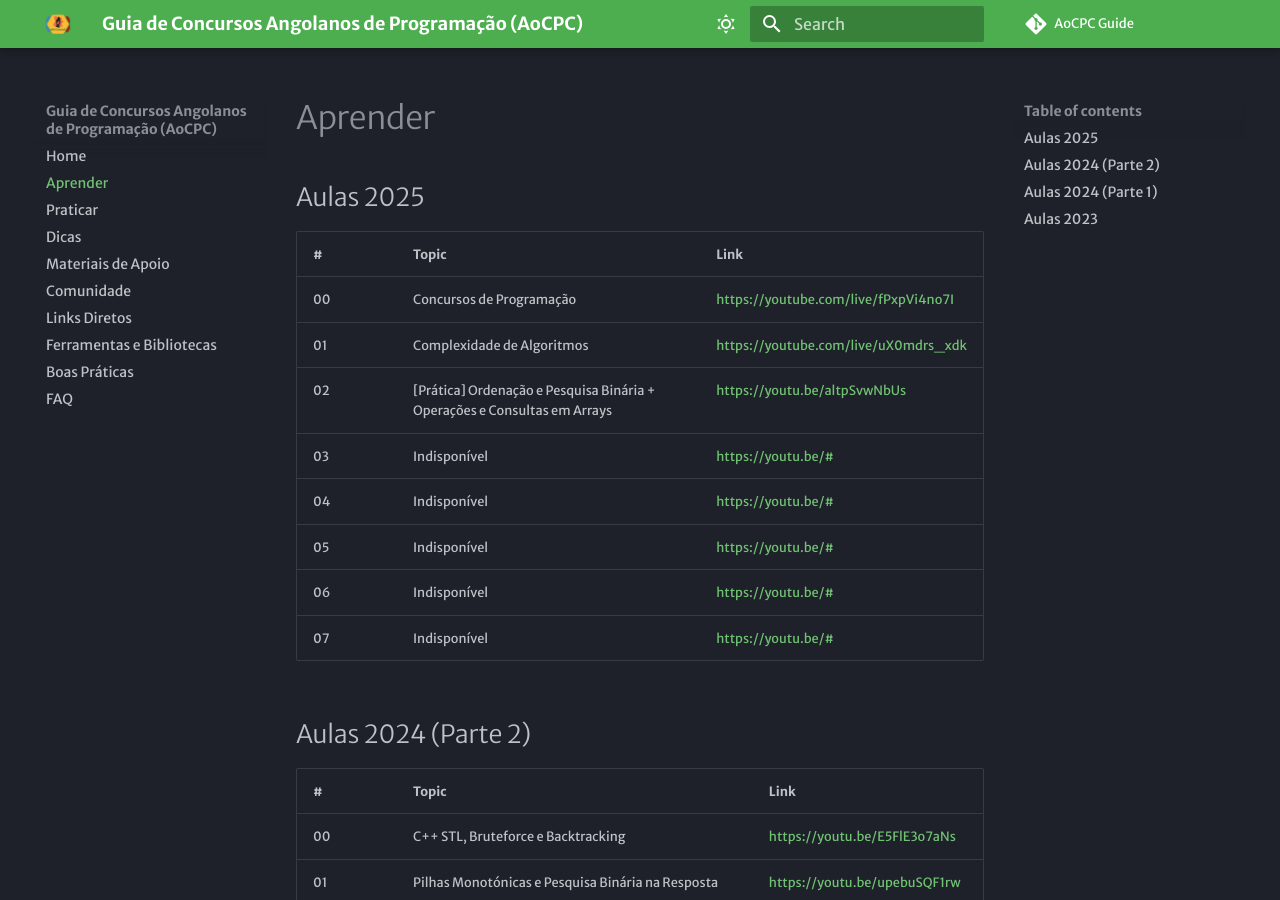
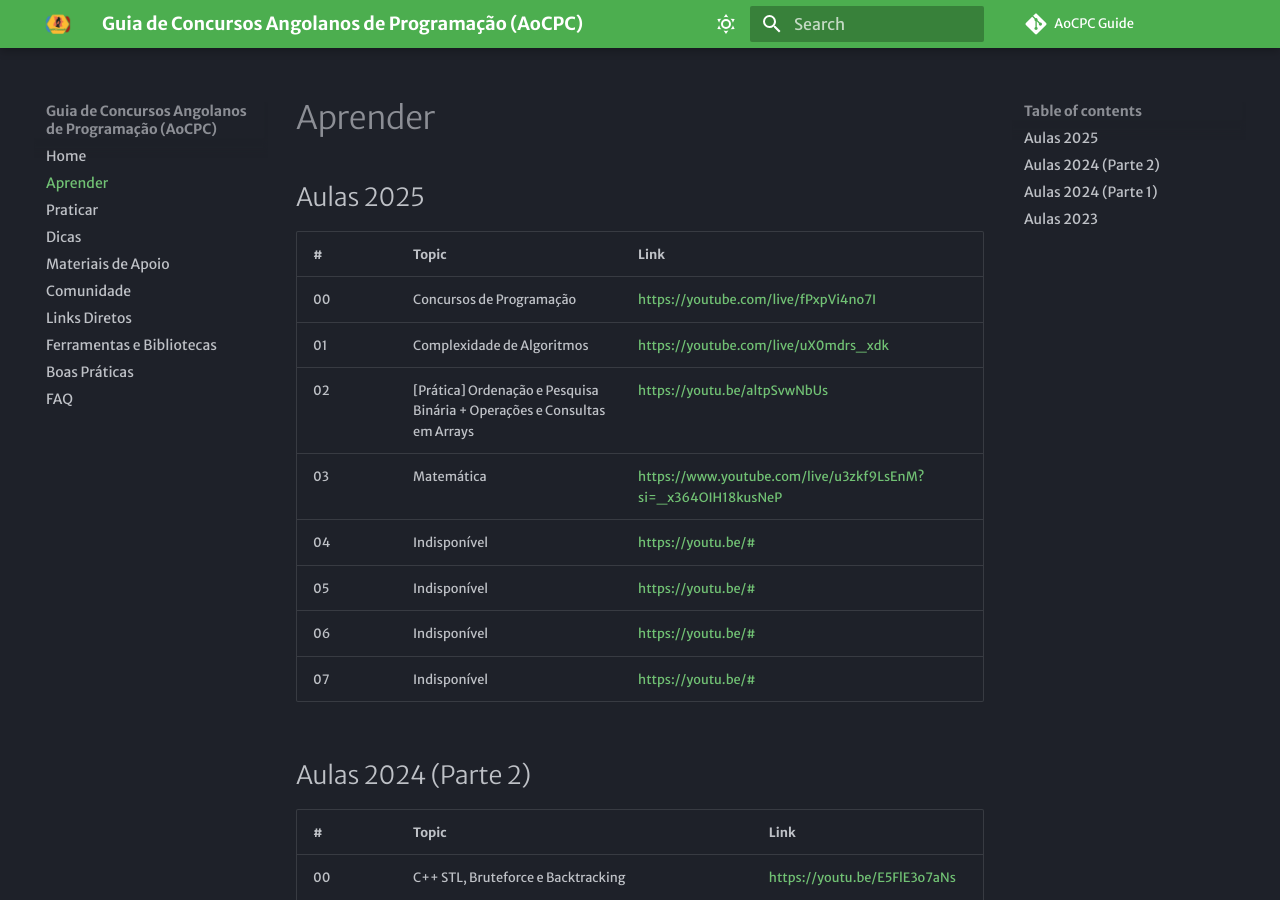
Before and after one commit to aocpc-community/aocpc-guide, an MkDocs documentation site: the page built from docs/guide/aprender.md, in a window 1280 px wide and 900 px high. Built offline with MkDocs 1.6.1 and Material for MkDocs 9.7.7, drawn with Linux system fonts in a browser that asks for light colours; some web fonts are replaced; comment, search, counter and statistics services are not loaded.

Commit message:
docs: new lesson

```diff
--- a/docs/guide/aprender.md
+++ b/docs/guide/aprender.md
@@ -5,7 +5,7 @@
 | 00  | Concursos de Programação                   | [https://youtube.com/live/fPxpVi4no7I](https://youtube.com/live/fPxpVi4no7I)         |
 | 01  | Complexidade de Algoritmos     | [https://youtube.com/live/uX0mdrs_xdk](https://youtube.com/live/uX0mdrs_xdk)        |
 | 02  | [Prática] Ordenação e Pesquisa Binária + Operações e Consultas em Arrays   | [https://youtu.be/altpSvwNbUs](https://youtu.be/altpSvwNbUs)        |
-| 03  | Indisponível   | [https://youtu.be/#](https://youtu.be/#)        |
+| 03  | Matemática   | [https://www.youtube.com/live/u3zkf9LsEnM?si=_x364OIH18kusNeP](https://www.youtube.com/live/u3zkf9LsEnM?si=_x364OIH18kusNeP)        |
 | 04  | Indisponível   | [https://youtu.be/#](https://youtu.be/#)        |
 | 05  | Indisponível   | [https://youtu.be/#](https://youtu.be/#)        |
 | 06  | Indisponível   | [https://youtu.be/#](https://youtu.be/#)        |
```
